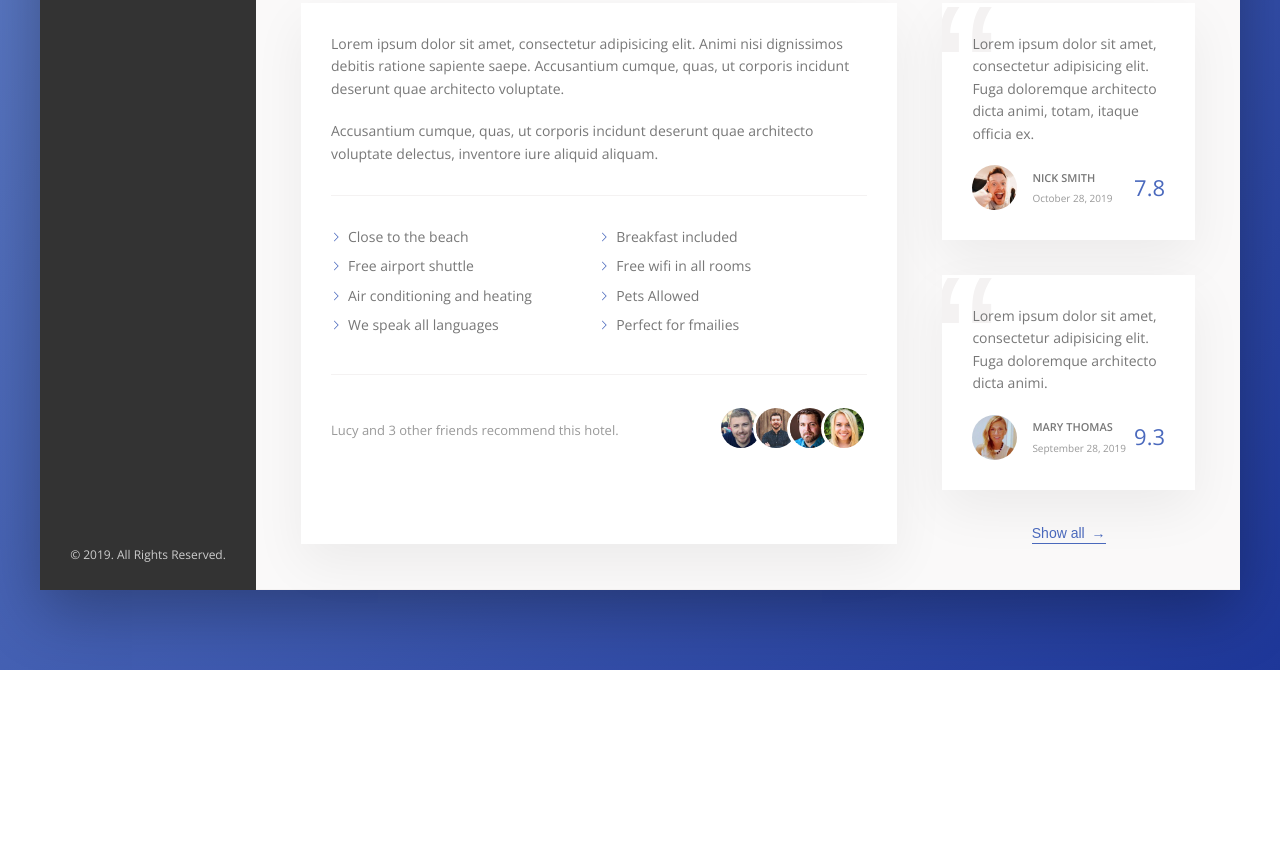
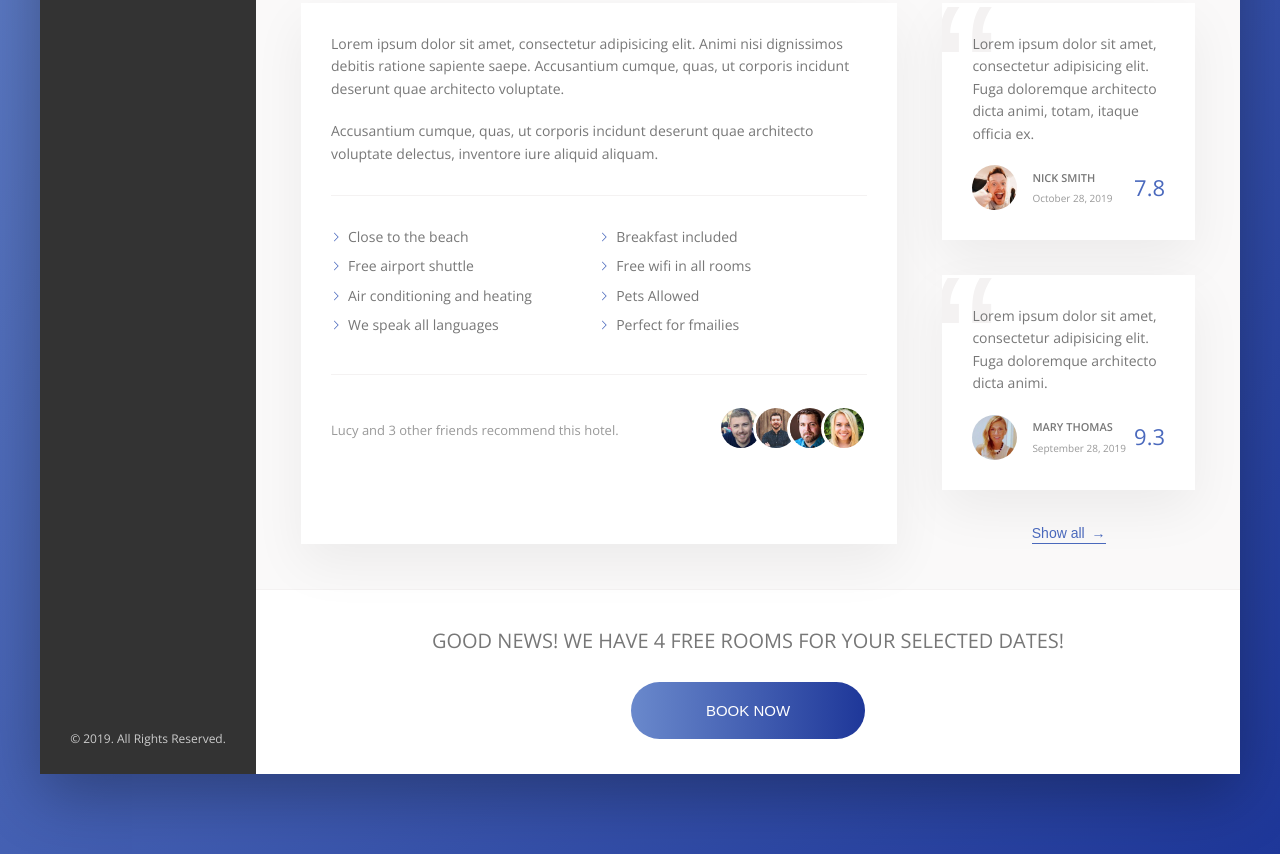
Before and after one commit to thomaschsu/hotel-template, a website: page index.html in a window 1280 px wide. Shown: the part 645-1499 px from the top of the page. Before the commit the page ends 1315 px from the top, so only its background shows below. Drawn offline with nearby package versions, Linux system fonts and the light colour scheme.

Commit message:
Finished CTA

```diff
--- a/index.html
+++ b/index.html
@@ -194,6 +194,16 @@
                         <button class="btn-inline">Show all <span>&rarr;</span></button>
                     </div>
                 </div>
+                <div class="cta">
+                    <h2 class="cta__book-now">
+                        Good news! We have 4 free rooms for your selected dates!
+                    </h2>
+                    <button class="btn">
+                        <span class="btn__visible">Book now</span>
+                        <span class="btn__invisible">Only 4 rooms left</span>
+
+                    </button>
+                </div>
             </main>
         </div>
     </div>
--- a/sass/_components.scss
+++ b/sass/_components.scss
@@ -266,6 +266,7 @@
 
     &:hover {
         color: var(--color-grey-dark-1);
+
         span {
             margin-left: 8px;
         }
@@ -422,3 +423,65 @@
         z-index: 1;
     }
 }
+
+// CTA
+.cta {
+    padding: 3.5rem 0;
+    text-align: center;
+
+    &__book-now {
+        font-size: 2rem;
+        font-weight: 300;
+        text-transform: uppercase;
+        margin-bottom: 2.5rem;
+    }
+}
+
+// BTN
+.btn {
+    font-size: 1.5rem;
+    font-weight: 300;
+    text-transform: uppercase;
+    border-radius: 100px;
+    border: none;
+    background-image: linear-gradient(to right, var(--color-primary-light), var(--color-primary-dark));
+    color: #fff;
+    position: relative;
+    overflow: hidden;
+    cursor: pointer;
+
+    &>* {
+        display: inline-block;
+        height: 100%;
+        transition: all .2s;
+    }
+
+    &__visible {
+        padding: 2rem 7.5rem;
+    }
+
+    &__invisible {
+        position: absolute;
+        padding: 2rem 0;
+        left: 0;
+        top: -100%;
+        width: 100%;
+    }
+
+    &:hover {
+        background-image: linear-gradient(to left, var(--color-primary-light), var(--color-primary-dark));
+    }
+
+    &:hover &__visible {
+        transform: translateY(100%);
+    }
+
+    &:hover &__invisible {
+        top: 0;
+    }
+
+    &:focus {
+        outline: none;
+        animation: pulsate 1s infinite;
+    }
+}
```
Also changed, not shown: css/style.css.
